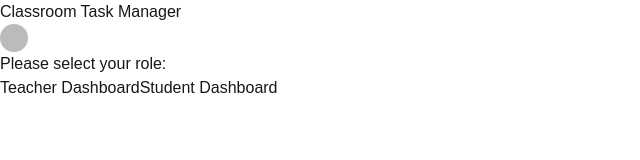
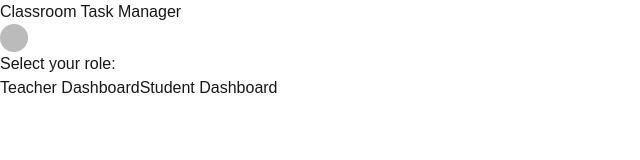
Before and after one commit to DukeZhu95/application1, a Next.js app: page /dashboard in a window 1280 px wide. Shown: the top 160 px of the page, without its empty margins (0-640 px from the left). Built offline with nearby package versions, Linux system fonts and the light colour scheme; no server answers; sample sign-in values are in the browser's storage; some icons are missing.

Commit message:
v0.6 role-select function implemented

```diff
--- a/src/app/dashboard/page.tsx
+++ b/src/app/dashboard/page.tsx
@@ -1,6 +1,10 @@
 import { UserButton } from "@clerk/nextjs";
+import { auth } from "@clerk/nextjs/server";
+import { RoleSelect } from "../components/auth/role-select";
 
-export default function DashboardPage() {
+export default async function DashboardPage() {
+    const {userId} = await auth();
+
     return (
         <div className="min-h-screen bg-white">  {/* 改为白色背景 */}
             <nav className="border-b">
@@ -10,7 +14,7 @@ export default function DashboardPage() {
                             Classroom Task Manager
                         </h1>
                         <div className="flex items-center">
-                            <UserButton />
+                            <UserButton/>
                         </div>
                     </div>
                 </div>
@@ -18,9 +22,10 @@ export default function DashboardPage() {
 
             <main className="max-w-7xl mx-auto px-4 py-8">
                 <div className="text-center space-y-6">
-                    <h2 className="text-xl font-semibold text-black">  {/* 加深文字颜色 */}
-                        Please select your role:
+                    <h2 className="text-xl font-semibold text-black">
+                        Select your role:
                     </h2>
+
                     <div className="flex gap-4 justify-center">
                         <a
                             href="/dashboard/teacher"
```
Also changed, not shown: src/app/components/auth/role-select.tsx (+7 -5 lines).
